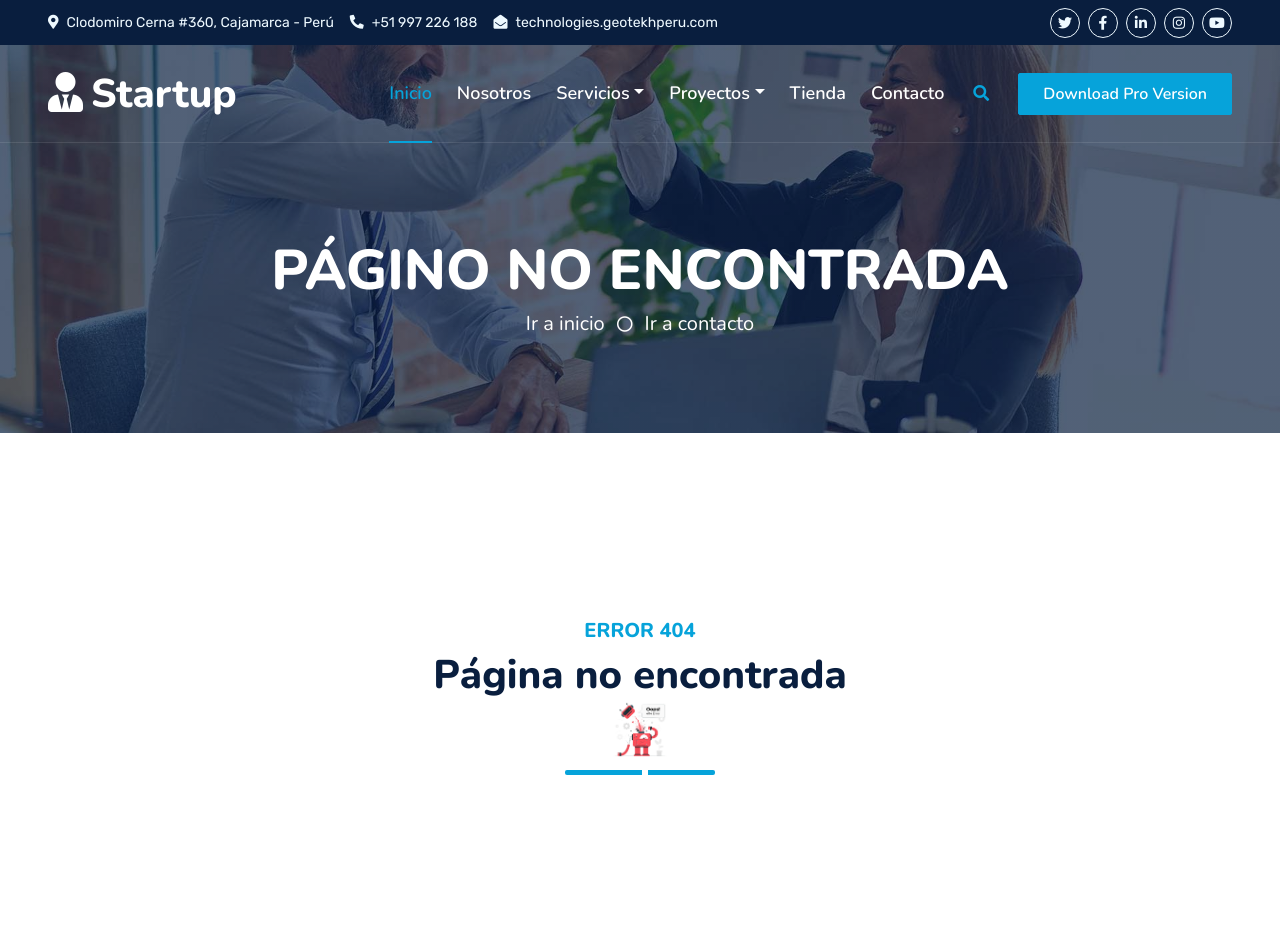
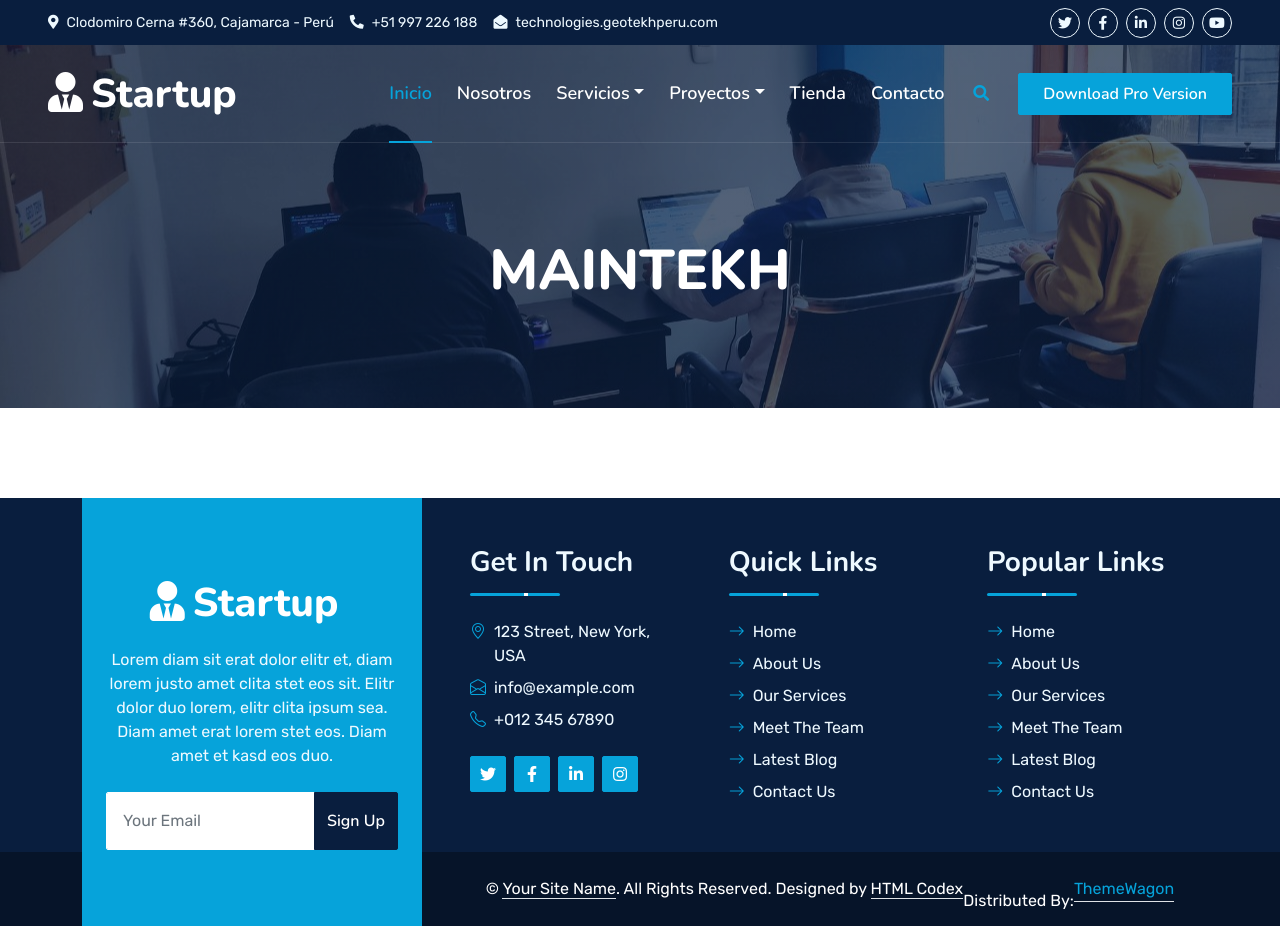
Before and after one commit to ivanrv23/technologies, a PHP site: page /maintekh in a window 1280 px wide. Shown: the top 926 px of the page. Run offline with PHP 8.4, Linux system fonts and the light colour scheme; some libraries are stand-ins or nearby versions.

Commit message:
vista maintekh

```diff
--- a/vistas/css/style.css
+++ b/vistas/css/style.css
@@ -476,6 +476,11 @@ h6,
     background: linear-gradient(rgba(9, 30, 62, .7), rgba(9, 30, 62, .7)), url(../img/carousel-1.jpg) center center no-repeat;
     background-size: cover;
 }
+/* imagen Maintekh */
+.bg-header-maintekh {
+    background: linear-gradient(rgba(9, 30, 62, .7), rgba(9, 30, 62, .7)), url(../img/foto-01.jpg) center center no-repeat;
+    background-size: cover;
+}
 
 .link-animated a {
     transition: .5s;
--- a/vistas/modulos/header.php
+++ b/vistas/modulos/header.php
@@ -51,7 +51,7 @@
                     <div class="nav-item dropdown">
                         <a href="#" class="nav-link dropdown-toggle" data-bs-toggle="dropdown">Proyectos</a>
                         <div class="dropdown-menu m-0">
-                            <a href="price.html" class="dropdown-item">MAINTEKH</a>
+                            <a href="maintekh" class="dropdown-item">MAINTEKH</a>
                             <a href="feature.html" class="dropdown-item">LOGTEKH</a>
                             <a href="team.html" class="dropdown-item">GEOMEKH</a>
                             <a href="testimonial.html" class="dropdown-item">MINERAL TEST</a>
--- /dev/null
+++ b/vistas/modulos/maintekh.php
@@ -0,0 +1,9 @@
+<div class="container-fluid bg-primary py-5 bg-header-maintekh" style="margin-bottom: 90px;">
+            <div class="row py-5">
+                <div class="col-12 pt-lg-5 mt-lg-5 text-center">
+                    <h1 class="display-4 text-white animated zoomIn">MAINTEKH</h1>
+                </div>
+            </div>
+        </div>
+    </div>
+    <!-- Navbar End -->
--- a/vistas/plantilla.php
+++ b/vistas/plantilla.php
@@ -53,7 +53,8 @@
             $_GET["ruta"] == "desarrollo-software" ||
             $_GET["ruta"] == "aplicativo-movil" ||
             $_GET["ruta"] == "nosotros" ||
-            $_GET["ruta"] == "contacto"
+            $_GET["ruta"] == "contacto" ||
+            $_GET["ruta"] == "maintekh"
 
         ) {
 
```
